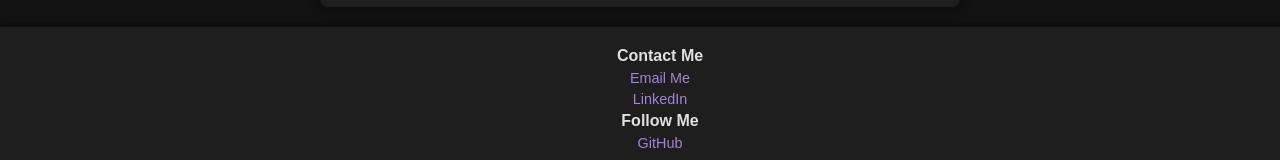
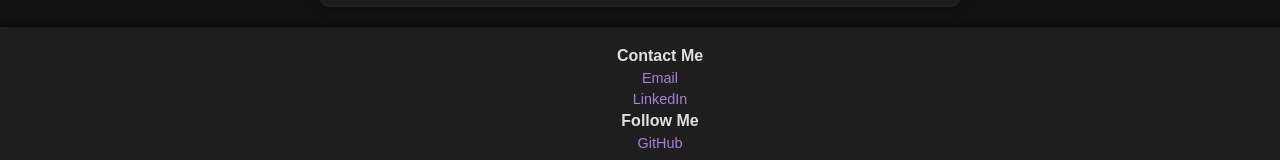
Before and after one commit to sdg877/react_portfolio, a React (Create React App) app: page / in a window 1280 px wide. Shown: the part 602-762 px from the top of the page. Built offline with nearby package versions, Linux system fonts and the light colour scheme; a web font is replaced by a local one.

Commit message:
Update to footer and build folder

```diff
--- a/src/components/Footer.jsx
+++ b/src/components/Footer.jsx
@@ -7,7 +7,7 @@ const Footer = () => {
         <div className="footer-contact">
           <h3 className="footer-heading">Contact Me</h3>
           <p>
-            <a href="mailto:sdrakegill@gmail.com" className="footer-link">Email Me</a>
+            <a href="mailto:sdrakegill@gmail.com" className="footer-link">Email</a>
           </p>
           <p>
             <a href="https://www.linkedin.com/in/sdrakegill/" target="_blank" rel="noopener noreferrer" className="footer-link">LinkedIn</a>
```
Also changed, not shown: 8 other files (tests, documents, lock files or other folders).
